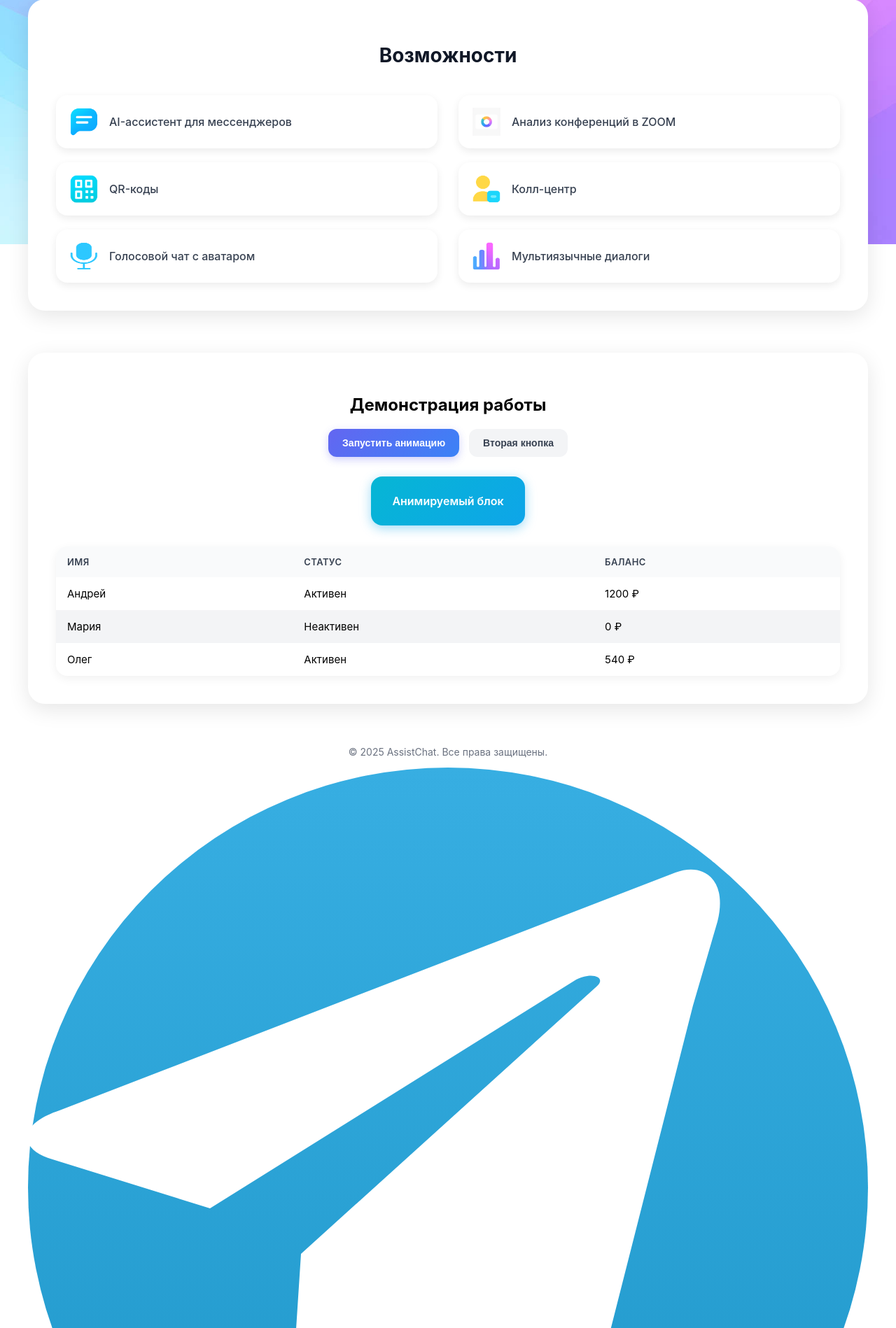
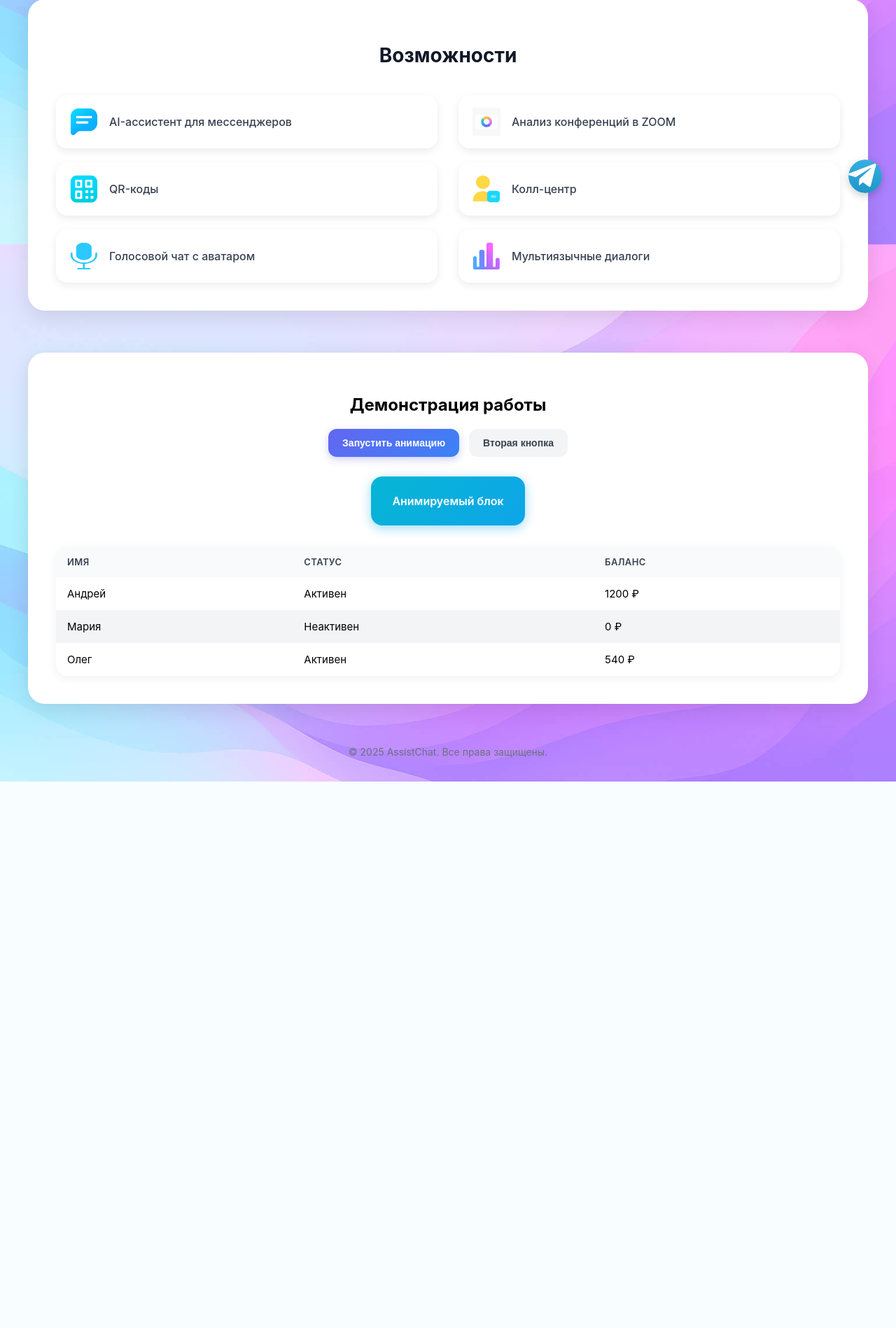
Before and after one commit to Aalam2000/assistchat, a FastAPI app: template src/app/templates/demo.html in a window 1280 px wide. Shown: the part 504-2402 px from the top of the page at 70% size. After the commit the page ends 1621 px from the top, so only its background shows below. Run offline with FastAPI, Linux system fonts and the light colour scheme; the template is opened without the code that fills it, so the values that code supplies are empty; some libraries are stand-ins or nearby versions.

Commit message:
Фон обновить. +Телеграм

```diff
--- a/src/app/static/css/demo.css
+++ b/src/app/static/css/demo.css
@@ -2,18 +2,17 @@
 body {
   margin: 0;
   font-family: 'Inter', system-ui, sans-serif;
-  background: url('../img/bg-mobile.jpeg') no-repeat center top;
-  background-size: contain;
-  background-attachment: fixed;
+  background: url('../img/bg-mobile.jpeg') no-repeat center center fixed;
+  background-size: cover;
   min-height: 100vh;
 }
 
 
+
 @media (min-width: 801px) {
   body {
-    background: url('../img/bg-desktop.jpeg') no-repeat center top;
-    background-size: contain;
-    background-attachment: fixed;
+    background: url('../img/bg-desktop.jpeg') no-repeat center center fixed;
+    background-size: cover;
   }
 
 }
@@ -307,9 +306,33 @@ body {
   color: #6b7280;
 }
 
+/* ===== FLOATING TELEGRAM ICON ===== */
 .site-footer .social {
-  margin-top: 10px;
+  display: none; /* убираем из подвала */
 }
+
+.telegram-float {
+  position: fixed;
+  bottom: 20px;
+  right: 20px;
+  width: 48px;
+  height: 48px;
+  z-index: 2000;
+}
+
+.telegram-float img {
+  width: 100%;
+  height: 100%;
+  object-fit: contain;
+  border-radius: 50%;
+  box-shadow: 0 4px 12px rgba(0,0,0,0.2);
+  transition: transform 0.2s ease;
+}
+
+.telegram-float img:hover {
+  transform: scale(1.1);
+}
+
 
 /* ===== SECTION CARDS ===== */
 .section-card {
--- a/src/app/templates/demo.html
+++ b/src/app/templates/demo.html
@@ -107,6 +107,9 @@
       </div>
     </footer>
     <!-- ===== END FOOTER ===== -->
+    <div class="telegram-float">
+      <a href="#"><img src="/static/img/telegram.svg" alt="Telegram"></a>
+    </div>
 
   </div> <!-- /.page -->
 
```
